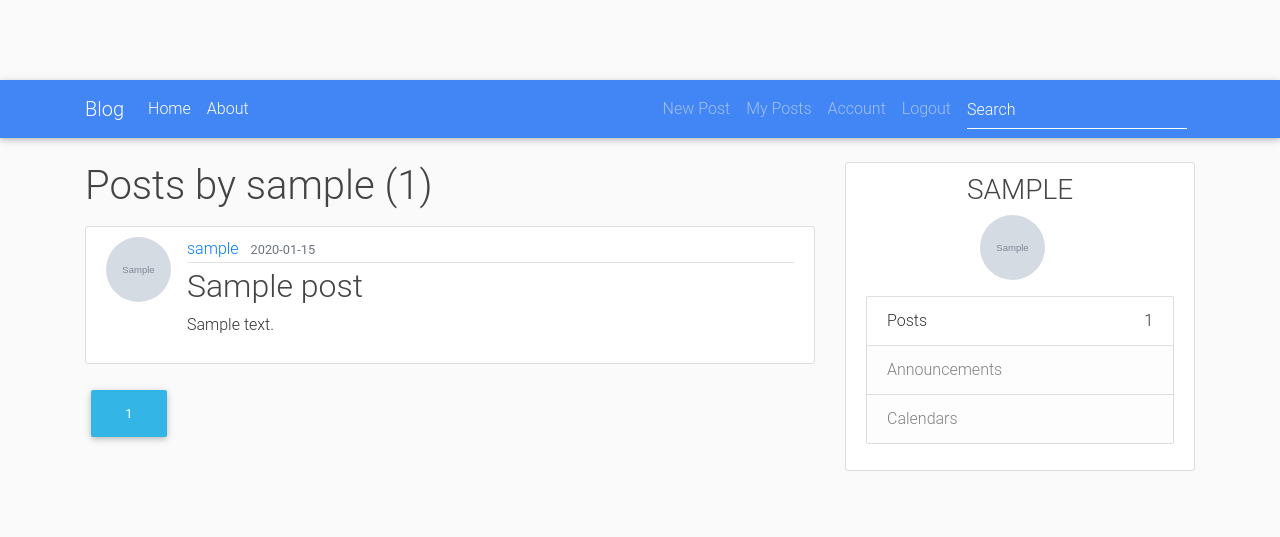
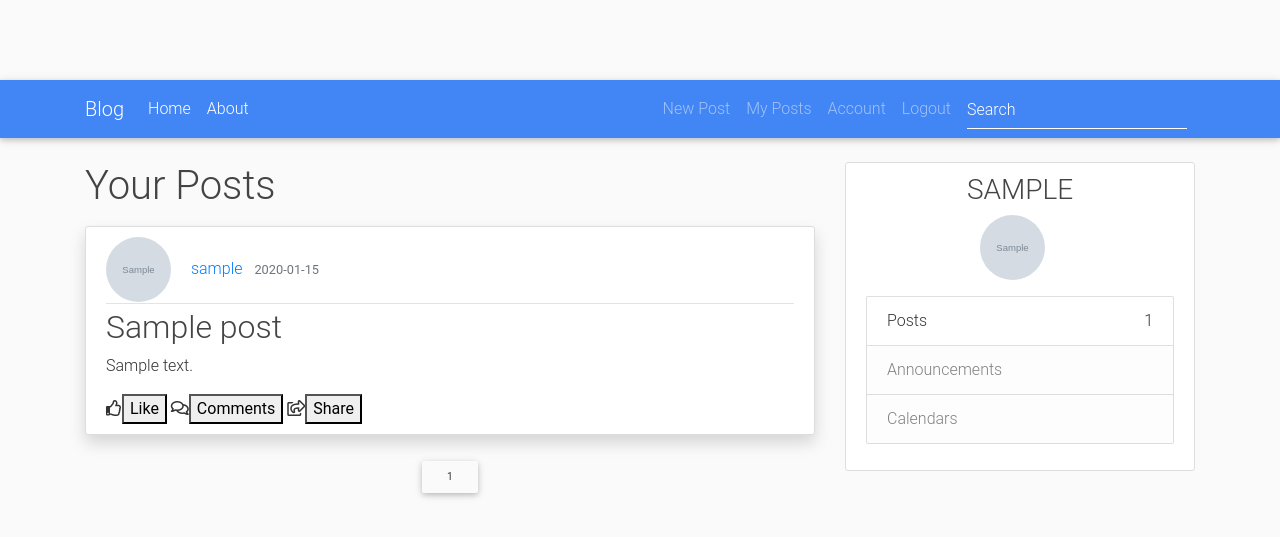
Before and after one commit to AdityaPande18/Flask-Blog-Web-App, a Flask app: a page that uses flaskblog/templates/user_posts.html in a window 1280 px wide. Shown: the top 537 px of the page. Run offline with Flask 2, Linux system fonts and the light colour scheme; a user stored in the database is signed in; tables that the repository leaves empty hold one stand-in row (values such as "Sample post"); grey boxes marked "Sample" are stand-in pictures; some libraries are stand-ins or nearby versions.

Commit message:
Made UI Better

```diff
--- a/flaskblog/templates/user_posts.html
+++ b/flaskblog/templates/user_posts.html
@@ -1,28 +1,39 @@
 {% extends "layout.html" %}
 {% block content %}
+    {% if user.email == current_user.email %}
+      <h1 class="mb-3">Your Posts</h1>
+    {% else%}
       <h1 class="mb-3">Posts by {{ user.username }} ({{ posts.total }})</h1>
+    {% endif %}
     {% for post in posts.items %}
-        <article class="media content-section">
-          <img class="rounded-circle article-img" src="{{ url_for('static', filename='profile_pics/' + post.author.image_file) }}">
+        <article class="media content-section shadow">
           <div class="media-body">
             <div class="article-metadata">
+              <img class="rounded-circle article-img" src="{{ url_for('static', filename='profile_pics/' + post.author.image_file) }}"  >
               <a class="mr-2" href="{{ url_for('user_posts', username=post.author.username) }}">{{ post.author.username }}</a>
               <small class="text-muted">{{ post.date_posted.strftime('%Y-%m-%d') }}</small>
             </div>
             <h2><a class="article-title" href="{{ url_for('post', post_id=post.id) }}">{{ post.title }}</a></h2>
             <p class="article-content">{{ post.content }}</p>
+            <div class="article-comments">
+              <i class="far fa-thumbs-up"></i><button id="comments-btn">Like</button>
+              <i class="far fa-comments"></i><button id="comments-btn">Comments</button>
+              <i class="far fa-share-square"></i><button id="comments-btn">Share</button>
+            </div>
           </div>
         </article>
     {% endfor %}
-    {% for page_num in posts.iter_pages(left_edge=1, right_edge=1, left_current=2, right_current=3) %}
+     <div class="text-center">
+      {% for page_num in posts.iter_pages(left_edge=2, right_edge=2) %}
         {% if page_num %}
-        {% if posts.page == page_num %}
-          <a class="btn btn-info mb-4" href="{{ url_for('user_posts', username=user.username, page=page_num) }}">{{ page_num }}</a>
+          {% if page_num == posts.page %}
+            <a class="btn mb-4 btn-sm current_page" href="{{ url_for('user_posts', username=user.username, page=page_num) }}">{{ page_num }}</a>
           {% else %}
-          <a class="btn btn-outline-info mb-4" href="{{ url_for('user_posts', username=user.username, page=page_num) }}">{{ page_num }}</a>
+            <a class="btn btn-sm mb-4" href="{{ url_for('user_posts', username=user.username, page=page_num) }}">{{ page_num }}</a>
           {% endif %}
         {% else %}
           ...
         {% endif %}
       {% endfor %}
+    </div>
 {% endblock content %}
```
Lines whose indentation alone changed are shown as unchanged.
